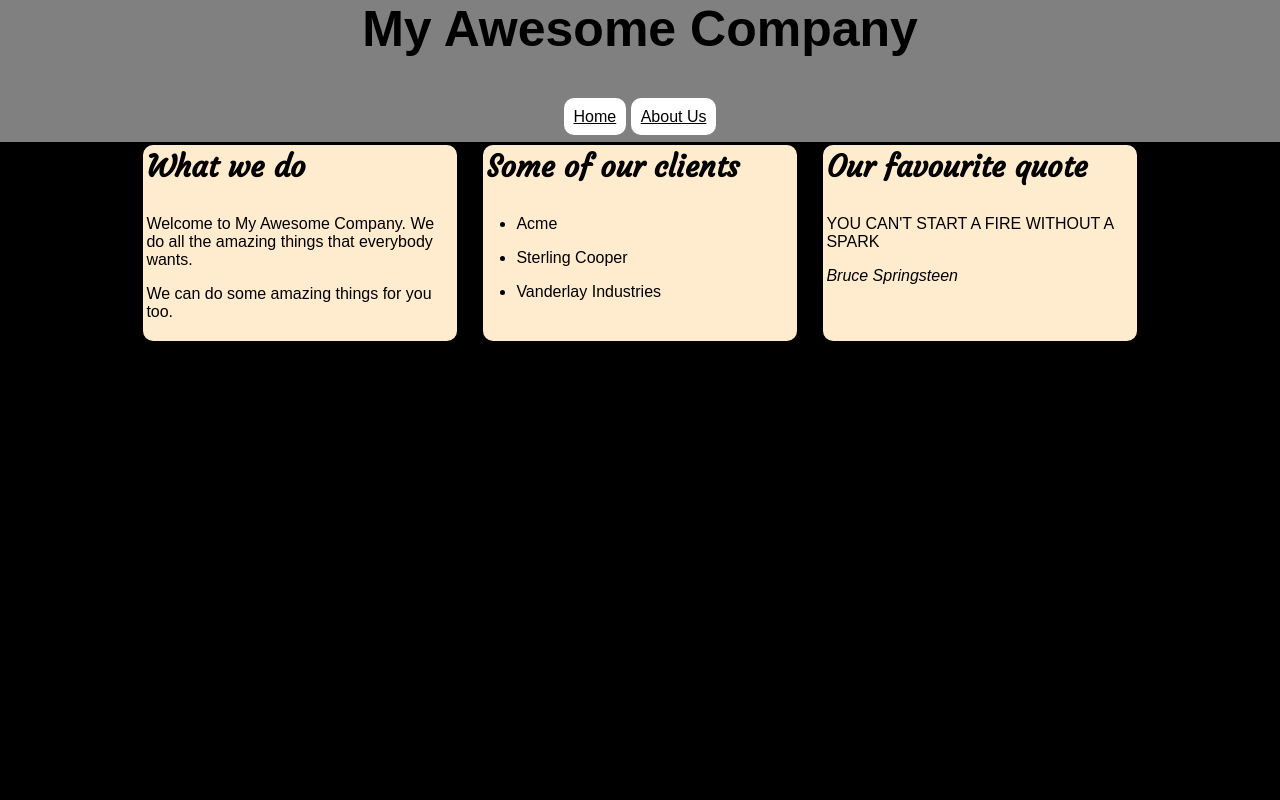
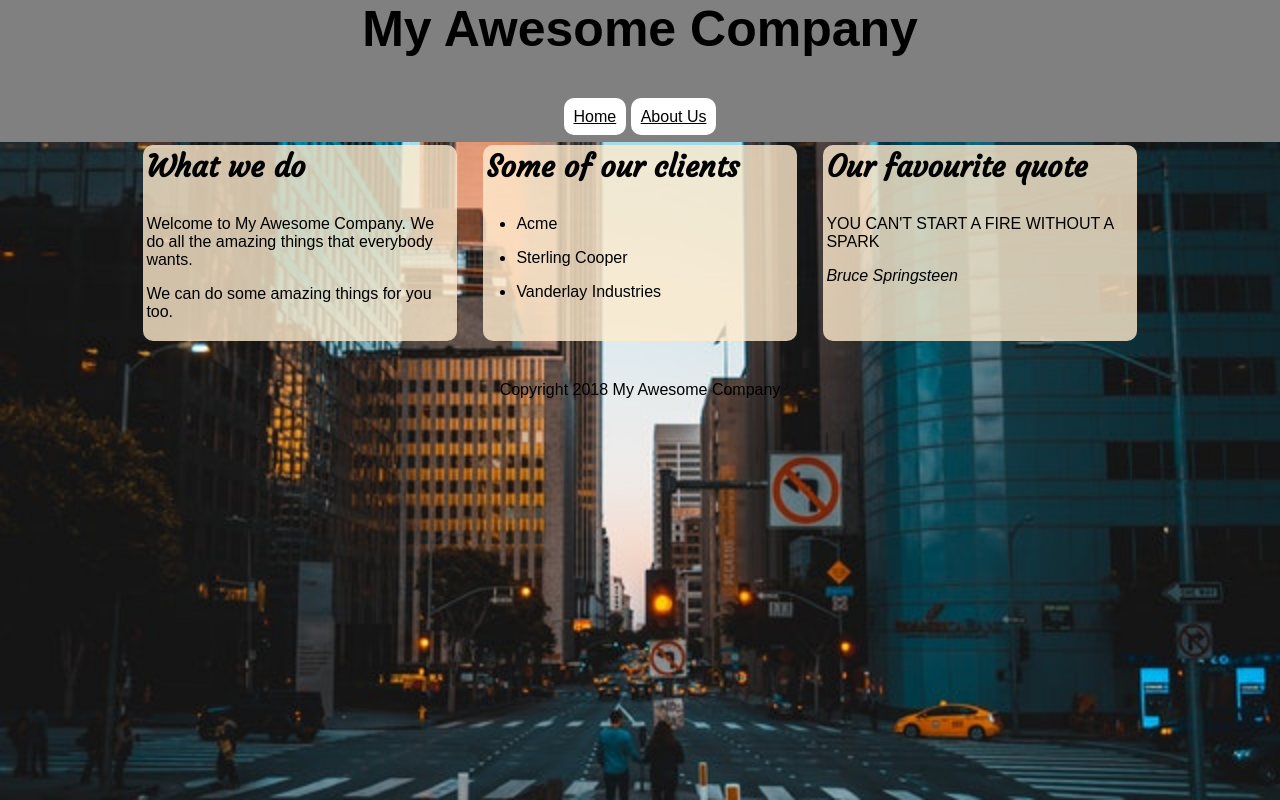
Before and after one commit to meeum-student/site-in-a-day-20180829, a plain HTML site: page index.html in a window 1280 px wide. Drawn offline with Linux system fonts and the light colour scheme.

Commit message:
added css and image

```diff
--- a/style.css
+++ b/style.css
@@ -82,6 +82,7 @@ nav a {
     color: #000000;
     padding: 10px;
     border-radius: 10px;
+    transition: .3s;
 }
 
 nav a:hover {
@@ -108,6 +109,10 @@ nav a:hover {
 
     body {
         background-color: black;
+        background-image: url(background.jpeg);
+        background-repeat: no-repeat;
+        background-size: cover;
+
     }
 
     main {
@@ -118,12 +123,11 @@ nav a:hover {
     }
 
     .item {
-        background-color: RGB(255, 235, 205);
+        background-color: rgba(255, 235, 205, 0.8);
     }
 
     h2 {
         font-family: 'Courgette', cursive;
-
     }
 
 
```
Also changed, not shown: background.jpeg (added).
